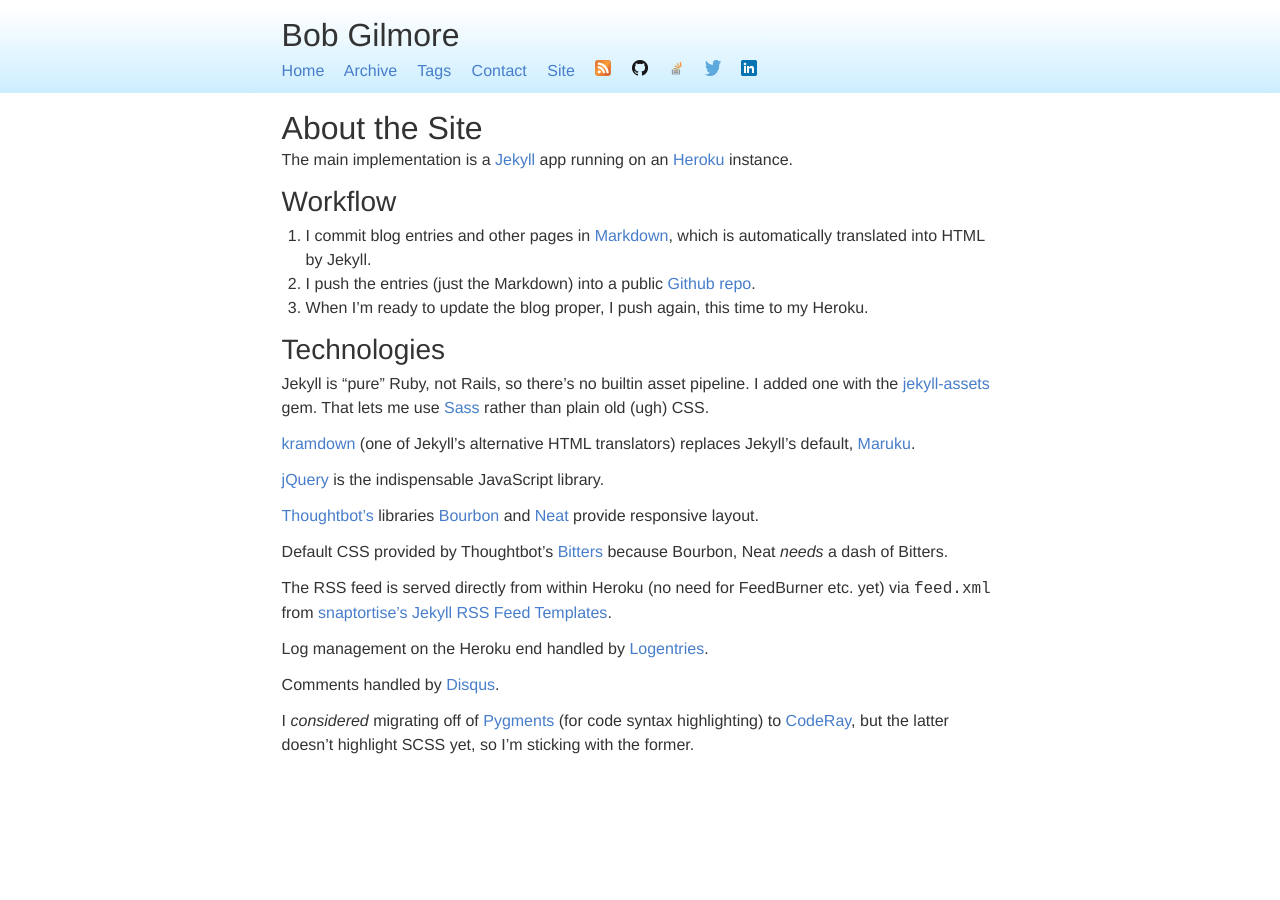
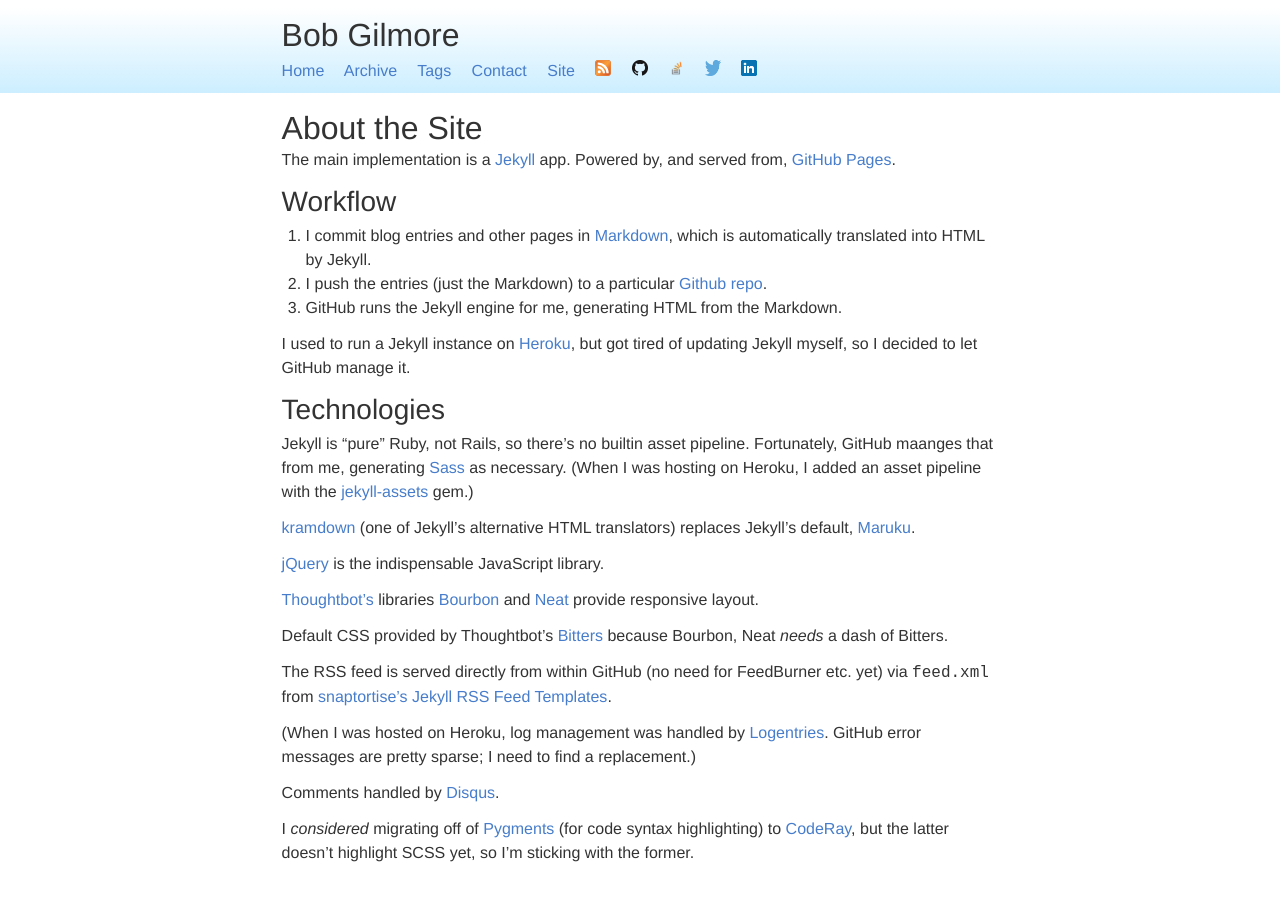
Before and after one commit to bobgilmore/bobgilmore.github.io, a Jekyll site: the page built from site.md, in a window 1280 px wide. Built offline with Jekyll 4.4.1, drawn with Linux system fonts in a browser that asks for light colours.

Commit message:
Update about page to reflect new hosting

```diff
--- a/site.md
+++ b/site.md
@@ -7,19 +7,21 @@
 
 About the Site
 =====
-The main implementation is a [Jekyll](http://github.com/mojombo/jekyll/) app running on an [Heroku](https://www.heroku.com) instance.
+The main implementation is a [Jekyll](http://github.com/mojombo/jekyll/) app. Powered by, and served from, [GitHub Pages](https://pages.github.com/).
 
 Workflow
 ----
 
 1. I commit blog entries and other pages in [Markdown](http://daringfireball.net/projects/markdown/), which is automatically translated into HTML by Jekyll.
-2. I push the entries (just the Markdown) into a public [Github repo](https://github.com/bobgilmore/jekyll-blog).
-3. When I'm ready to update the blog proper, I push again, this time to my Heroku.
+2. I push the entries (just the Markdown) to a particular [Github repo](https://github.com/bobgilmore/bobgilmore.github.io).
+3. GitHub runs the Jekyll engine for me, generating HTML from the Markdown.
+
+I used to run a Jekyll instance on [Heroku](https://www.heroku.com/), but got tired of updating Jekyll myself, so I decided to let GitHub manage it.
 
 Technologies
 -----
 
-Jekyll is "pure" Ruby, not Rails, so there's no builtin asset pipeline.  I added one with the [jekyll-assets](https://github.com/ixti/jekyll-assets) gem.  That lets me use [Sass](http://sass-lang.com/) rather than plain old (ugh) CSS.
+Jekyll is "pure" Ruby, not Rails, so there's no builtin asset pipeline.  Fortunately, GitHub maanges that from me, generating [Sass](http://sass-lang.com/) as necessary.  (When I was hosting on Heroku, I added an asset pipeline with the [jekyll-assets](https://github.com/ixti/jekyll-assets) gem.)
 
 [kramdown](http://kramdown.gettalong.org/) (one of Jekyll's alternative HTML translators) replaces Jekyll's default, [Maruku](http://maruku.rubyforge.org/).
 
@@ -29,9 +31,9 @@
 
 Default CSS provided by Thoughtbot's [Bitters](https://github.com/thoughtbot/bitters) because Bourbon, Neat *needs* a dash of Bitters.
 
-The RSS feed is served directly from within Heroku (no need for FeedBurner etc. yet) via `feed.xml` from [snaptortise's Jekyll RSS Feed Templates](https://github.com/snaptortoise/jekyll-rss-feeds).
+The RSS feed is served directly from within GitHub (no need for FeedBurner etc. yet) via `feed.xml` from [snaptortise's Jekyll RSS Feed Templates](https://github.com/snaptortoise/jekyll-rss-feeds).
 
-Log management on the Heroku end handled by [Logentries](https://addons.heroku.com/logentries).
+(When I was hosted on Heroku, log management was handled by [Logentries](https://addons.heroku.com/logentries).  GitHub error messages are pretty sparse; I need to find a replacement.)
 
 Comments handled by [Disqus](http://disqus.com/).
 
```
